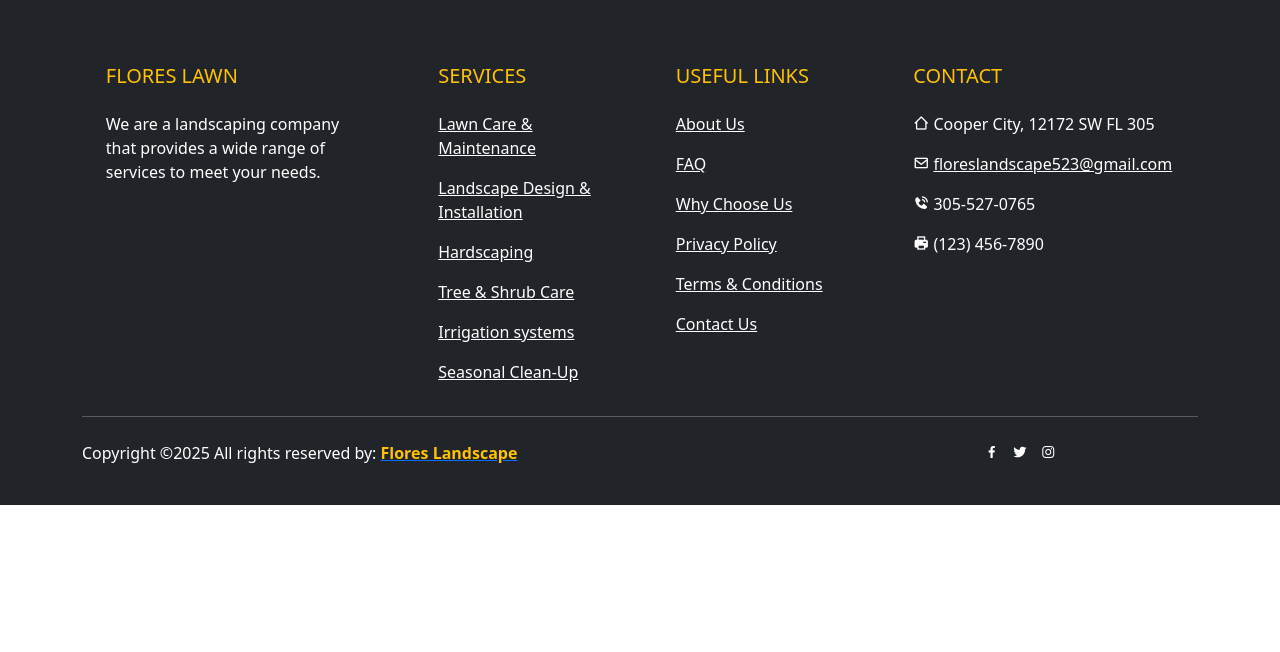
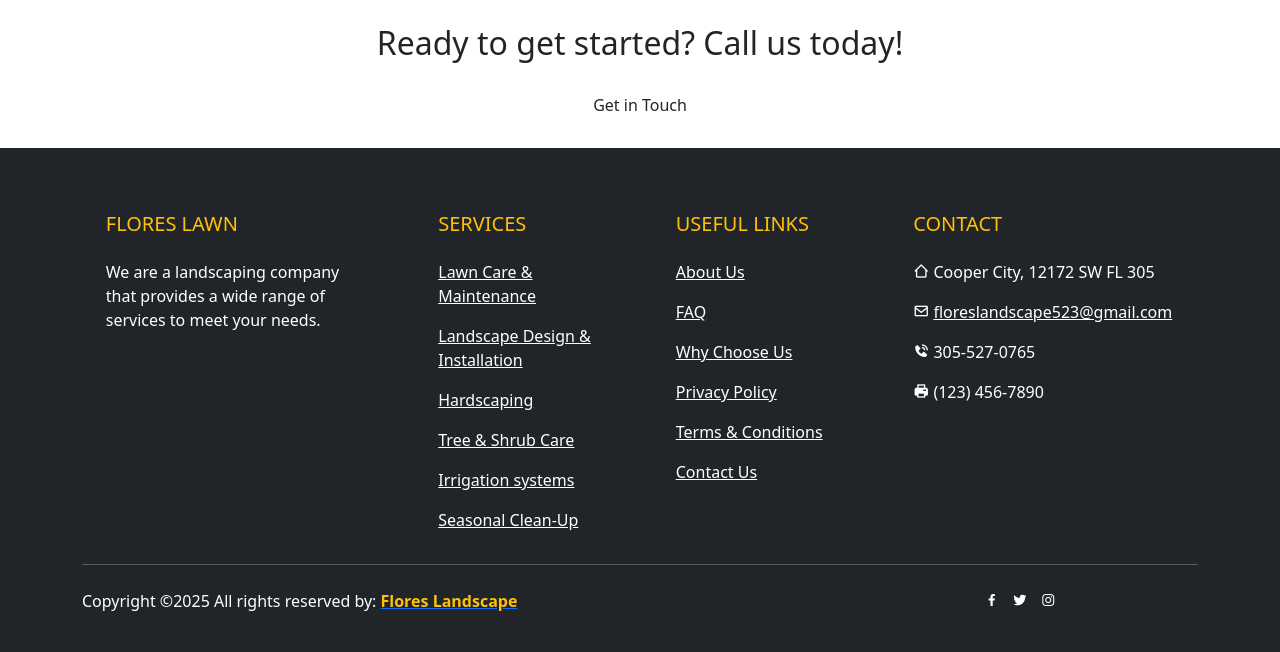
Before and after one commit to Daniel1000c/landscaping, a PHP site: page / in a window 1280 px wide. Shown: the part 56-708 px from the top of the page. Run offline with PHP 8.4, Linux system fonts and the light colour scheme.

Commit message:
add get a quote section template

```diff
--- a/includes/getAQuote.php
+++ b/includes/getAQuote.php
@@ -1,5 +1,6 @@
 <section class="get-a-quote">
-    <div class="container">
-
+    <div class="container text-center p-4">
+        <h2 class="mb-4">Ready to get started? <span>Call us today!</span></h2>
+        <a href="contact.php" class="btn quote-btn">Get in Touch</a>
     </div>
 </section>
```
